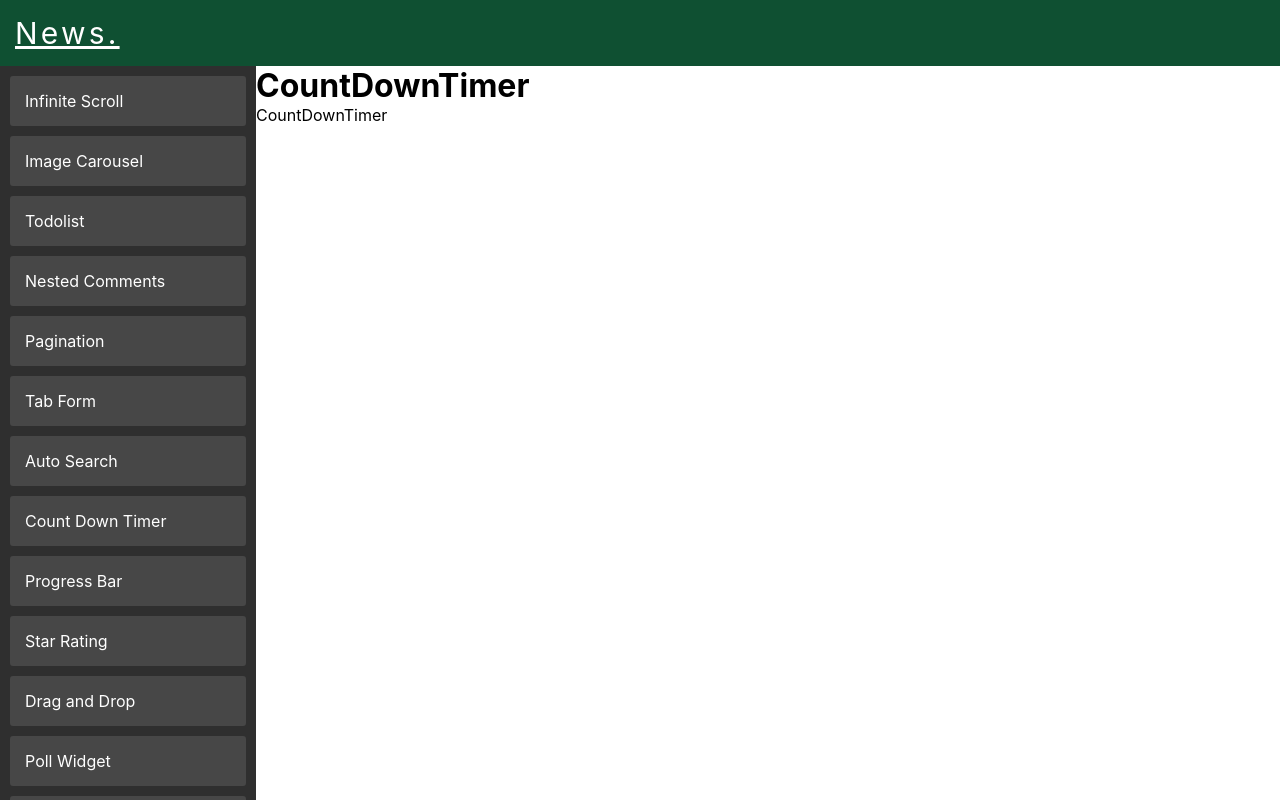
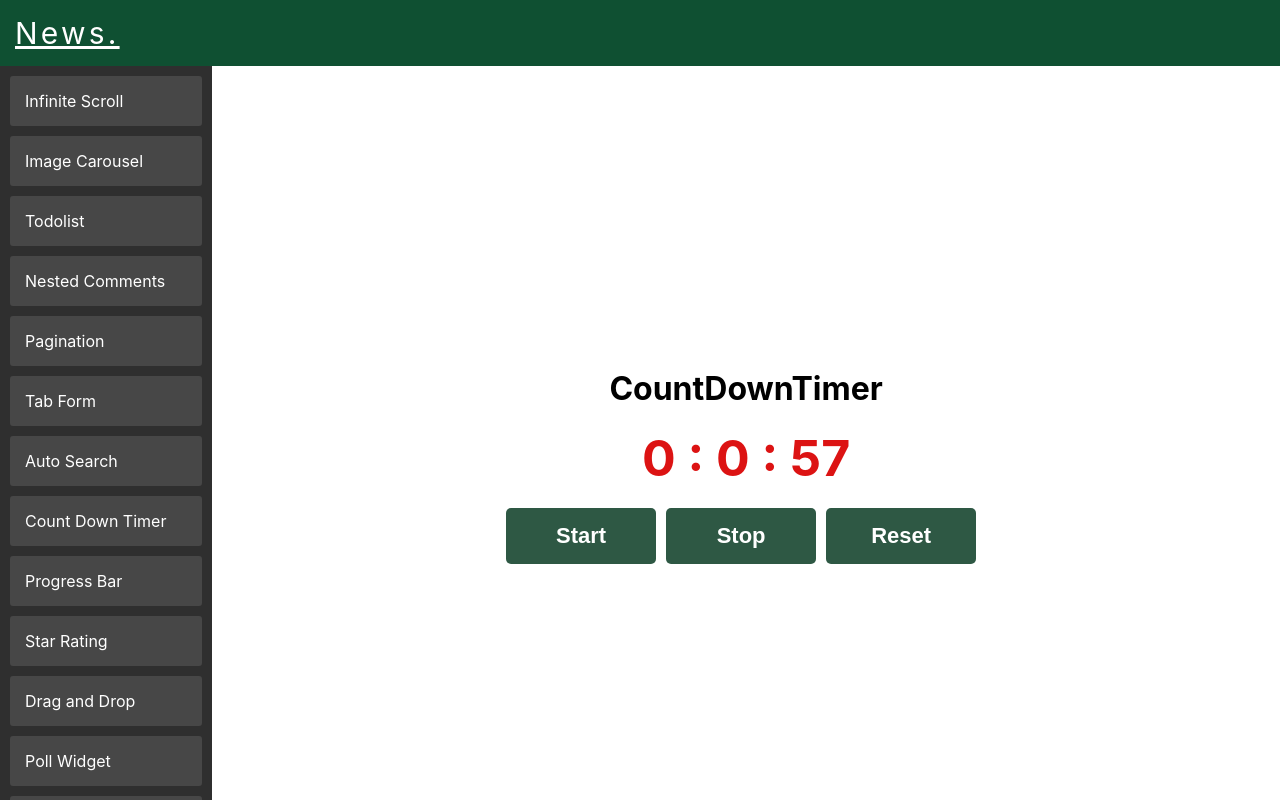
Before and after one commit to kavita1666/react-mini-projects-mcr, a React (Create React App) app: page /countDownTimer in a window 1280 px wide. Built offline with nearby package versions, Linux system fonts and the light colour scheme.

Commit message:
created timer countdown

```diff
--- a/src/components/CountDownTimer/CountDownTimer.css
+++ b/src/components/CountDownTimer/CountDownTimer.css
@@ -0,0 +1,28 @@
+.container-outer {
+  display: flex;
+  flex-direction: column;
+  padding: 20px;
+  align-items: center;
+}
+.timer {
+    font-size: 50px;
+    color: rgb(220, 19, 19);
+    margin-top: 20px;
+}
+.button-container {
+  margin-top: 20px;
+}
+.btn{
+    width: 150px;
+    padding: 15px 10px;
+    border: none;
+    border-radius: 5px;
+    font-size: 22px;
+    outline: none;
+    background-color: #2e5844;
+    font-weight: 700;
+    cursor: pointer;
+    color: white;
+    margin-right: 10px;
+
+}
--- a/src/components/CountDownTimer/CountDownTimer.js
+++ b/src/components/CountDownTimer/CountDownTimer.js
@@ -1,11 +1,94 @@
-import React from "react";
+import React, { useEffect, useState } from "react";
 import "./CountDownTimer.css";
 
 export const CountDownTimer = () => {
+  const [startTimer, setStartTimer] = useState(false);
+  const [currentTime, setCurrentTime] = useState({
+    hrs: 0,
+    mins: 0,
+    secs: 0,
+  });
+
+  useEffect(() => {
+    setCurrentTime({
+      hrs: 0,
+      mins: 0,
+      secs: 57,
+    });
+  }, []);
+
+  useEffect(() => {
+    if (startTimer) {
+      const intervalId = setInterval(() => {
+        handleStartTimer();
+      }, 1000);
+
+      return () => {
+        clearInterval(intervalId);
+      };
+    }
+  }, [currentTime, startTimer]);
+
+  const handleStartTimer = () => {
+    setStartTimer(true);
+
+    let { hrs, mins, secs } = currentTime;
+    let updatedHours, updatedMins, updatedSecs;
+    if (secs < 60) {
+      updatedSecs = secs + 1;
+      updatedMins = mins;
+      updatedHours = hrs;
+    } else if (secs === 60 && mins < 60) {
+      updatedSecs = 0;
+      updatedMins = mins + 1;
+      updatedHours = hrs;
+    } else if (hrs < 24 && mins === 60) {
+      updatedMins = 0;
+      updatedHours = hrs + 1;
+      updatedSecs = secs + 1;
+    } else if (hrs === 24) {
+      updatedHours = 0;
+      updatedMins = 0;
+      updatedSecs = 0;
+    }
+
+    setCurrentTime({
+      hrs: updatedHours,
+      mins: updatedMins,
+      secs: updatedSecs,
+    });
+  };
+
+  const handleStopTimer = () => {
+    setStartTimer(false);
+  }
+
+  const handleResetTimer = () => {
+    setStartTimer(false);
+    setCurrentTime({
+      hrs: 0,
+      mins: 0,
+      secs: 0,
+    });
+  };
+
   return (
-    <div>
+    <div className="container-outer">
       <h1>CountDownTimer</h1>
-      <p>CountDownTimer</p>
+      <h3 className="timer">
+        {currentTime.hrs} : {currentTime.mins} : {currentTime.secs}
+      </h3>
+      <div className="button-container">
+        <button className="btn" onClick={handleStartTimer}>
+          Start
+        </button>
+        <button className="btn" onClick={handleStopTimer}>
+          Stop
+        </button>
+        <button className="btn" onClick={handleResetTimer}>
+          Reset
+        </button>
+      </div>
     </div>
   );
 };
--- a/src/components/HomePage/HomePage.css
+++ b/src/components/HomePage/HomePage.css
@@ -11,3 +11,12 @@
     width: 100%;
     height: 100%;
 }
+.content-container{
+    display: flex;
+    flex-direction: column;
+    justify-content: center;
+    align-items: center;
+    width: 100%;
+    height: 100%;
+    padding: 20px;
+}
--- a/src/components/HomePage/HomePage.js
+++ b/src/components/HomePage/HomePage.js
@@ -23,7 +23,7 @@ const HomePage = () => {
 
       <div className="body-container">
         <Accordion />
-
+        <div className="content-container">
           <Routes>
             <Route path="/" exact element={<BlogsContainer />} />
             <Route path="/login" element={<Login />} />
@@ -41,6 +41,7 @@ const HomePage = () => {
           </Routes>
         </div>
       </div>
+    </div>
   );
 };
 
--- a/src/components/Todolists/todolist.css
+++ b/src/components/Todolists/todolist.css
@@ -1,5 +1,6 @@
 .todolist-container-outer{
     width: 100%;
+    min-height: 70%;
     display: flex;
     justify-content: center;
     align-items: center;
```
Lines whose indentation alone changed are shown as unchanged.
